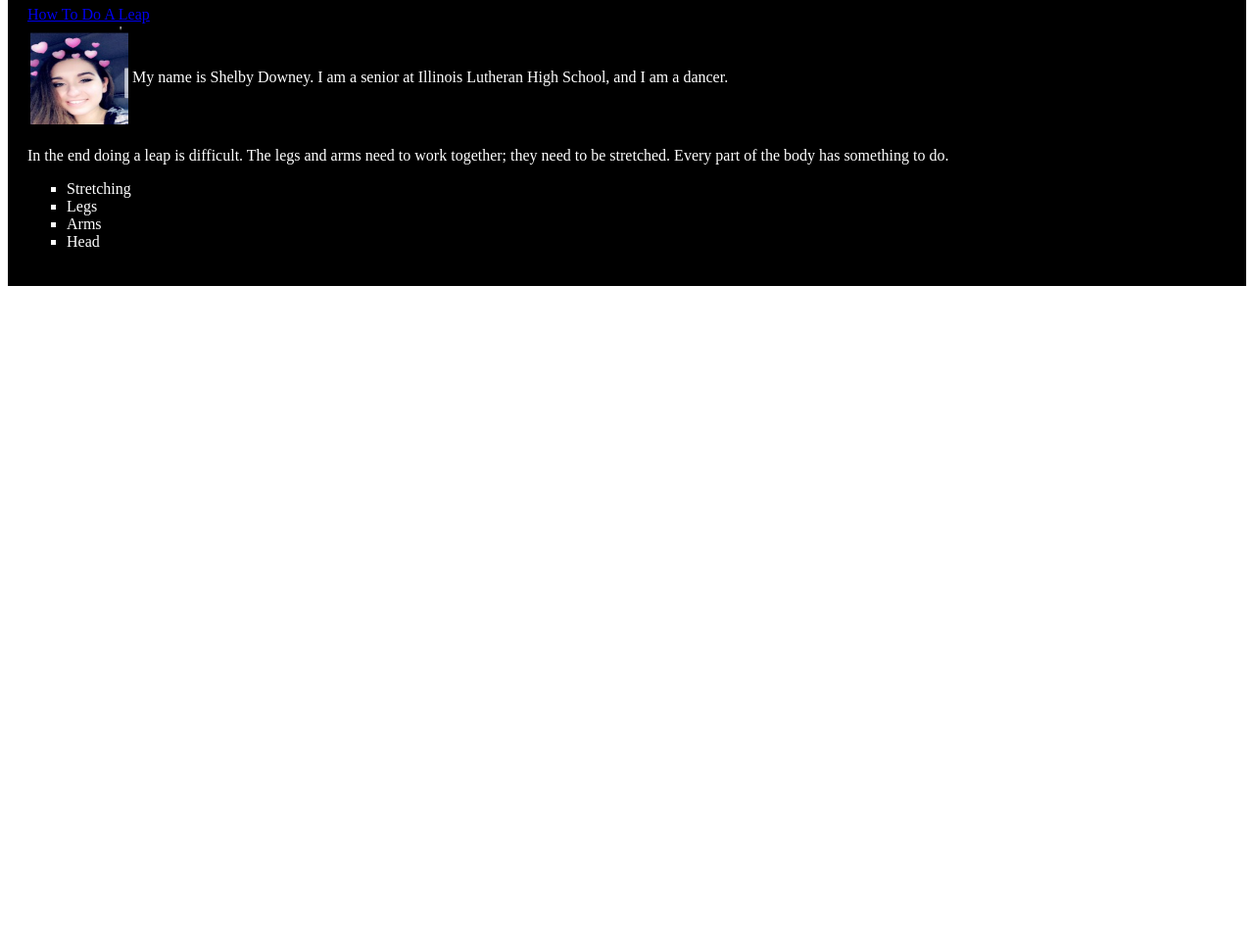
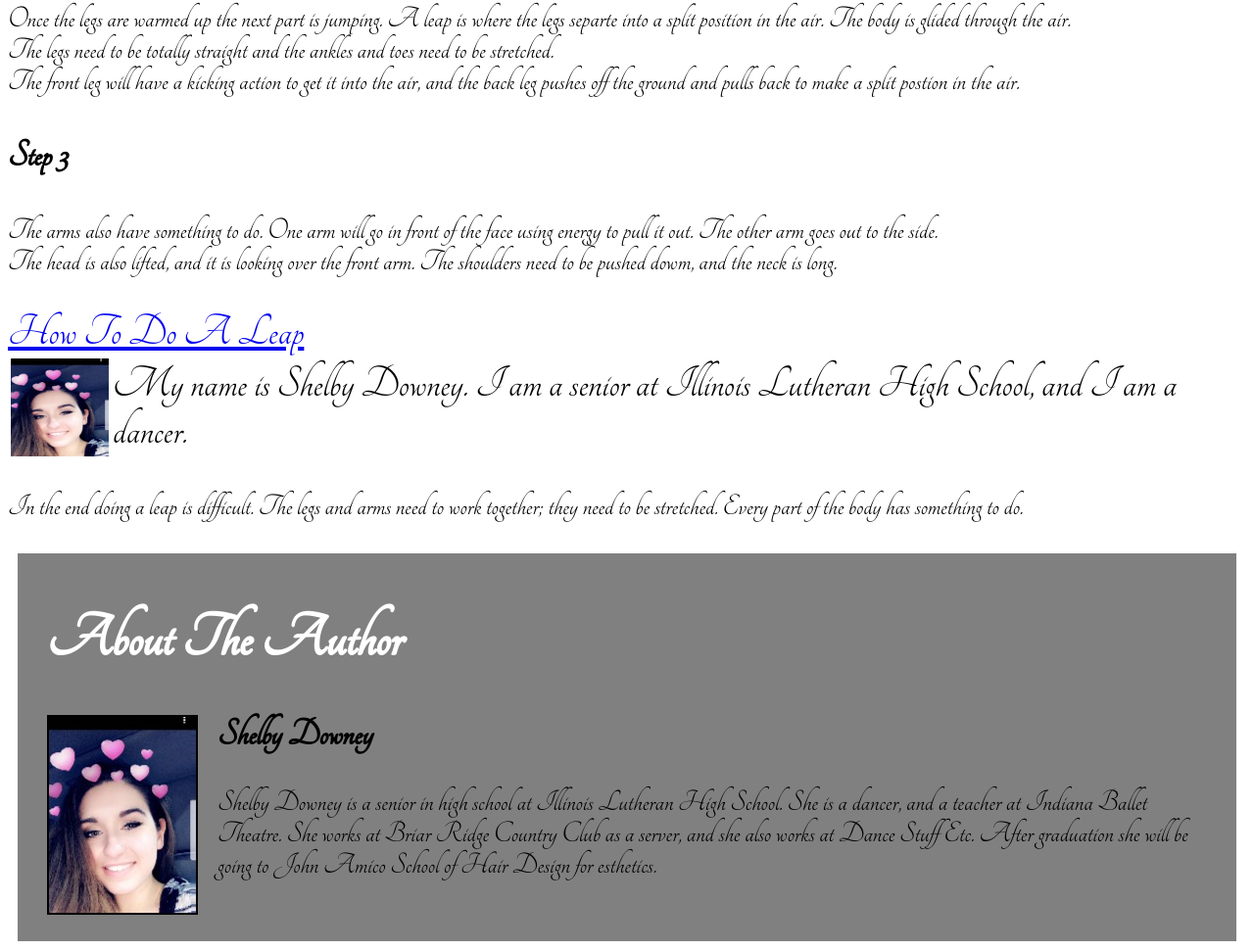
Before and after one commit to 19shelbyd/HowTo, a plain HTML site: page index.html in a window 1280 px wide. Shown: the part 410-1381 px from the top of the page at 98% size. Before the commit the page ends 800 px from the top, so only its background shows below. Drawn offline with Linux system fonts and the light colour scheme.

Commit message:
Update index.html

```diff
--- a/index.html
+++ b/index.html
@@ -2,30 +2,75 @@
 
 <html>
   <head>
-<title> Assignment 3B: Build A How-To Page </title>
+     <link rel="stylesheet"
+          href="https://fonts.googleapis.com/css?family=Tangerine">
+
+  <style>
+      body {
+        font-family: 'Tangerine', serif;
+        font-size: 48px;
+      }
+      h1{ font-family: 'Tangerine', serif;
+        font-size: 66px;}
+        h2{font-family: 'Tangerine', serif;
+        font-size: 40px;}
+        p{font-family: 'Tangerine', serif;
+        font-size: 32px;}
+        h3{font-family: 'Tangerine', serif;
+        font-size: 40px;}
+
+        .outer-box {
+          background-color:grey;
+          margin:10px;
+          padding:10px;
+          min-height:300px;
+        }
+        .name {
+          color:white;
+          font-family:Tahoma;
+          margin-left :20px;
+        }
+        .picture {
+          margin-left:20px;
+          float:left;
+          margin-right:20px;
+          margin-bottom:10px;
+          border:2px solid black;
+        }
+        .bio{
+          font-family:Tahoma;
+          padding-left:20px;
+          padding-right:20px;
+          padding-bottom:20px;
+        }
+        img{
+          display:block;
+        }
+    </style>
 
   </head>
 
 <body>
+
+
 <!--This is my title -->
-<div style="background-color:black;color:white;padding:20px;">
+
 <h1> How To Do A Leap </h1>
 
-
 <h2> Step 1</h2>
-<p style="color:#ffffff"> The first part of doing a leap is stretching. The legs are the main part.
+<p> The first part of doing a leap is stretching. The legs are the main part.
 <br> The hamstrings need to be completely stretched out so a muscle is not pulled. The calves and hips also need to be warmed up.
 </p>
 <!--This is step 2 -->
 <h3> Step 2</h3>
-<p style="color:#ffffff">
+<p>
 Once the legs are warmed up the next part is jumping. A leap is where the legs separte into a split position in the air. The body is glided through the air.
 <br> The legs need to be totally straight and the ankles and toes need to be stretched.
 <br> The front leg will have a kicking action to get it into the air, and the back leg pushes off the ground and pulls back to make a split postion in the air.
 </p>
 <!--This is step 3 -->
 <h3> Step 3</h3>
-<p style="color:#ffffff"> The arms also have something to do. One arm will go in front of the face using energy to pull it out. The other arm goes out to the side.
+<p> The arms also have something to do. One arm will go in front of the face using energy to pull it out. The other arm goes out to the side.
 <br> The head is also lifted, and it is looking over the front arm. The shoulders need to be pushed dowm, and the neck is long.
 </p>
 <a href=https://www.wikihow.com/Do-a-Grand-Jete> How To Do A Leap </a>
@@ -40,13 +85,14 @@ Once the legs are warmed up the next part is jumping. A leap is where the legs s
 
 <p> In the end doing a leap is difficult. The legs and arms need to work together; they need to be stretched. Every part of the body has something to do.
 </p>
-<!--This is my list -->
-<ul style="list-style-type:square">
-  <li>Stretching </li>
-  <li> Legs </li>
-  <li> Arms </li>
-  <li> Head </li>
-  </ul>
+
+ <div class= "outer-box">
+      <div class="name"><h1>About The Author</h1></div>
+      <div class="picture"><img src="https://19shelbyd.github.io/HowTo/images/me.jpg"> </div>
+      <div class="bio"><h2>Shelby Downey</h2>
+     <p>Shelby Downey is a senior in high school at Illinois Lutheran High School. She is a dancer, and a teacher at Indiana Ballet Theatre. She works at Briar Ridge Country Club as a server, and she also works at Dance Stuff Etc. After graduation she will be going to John Amico School of Hair Design for esthetics. </p>
+      </div>
+
     </div>
 </body>
 
```
